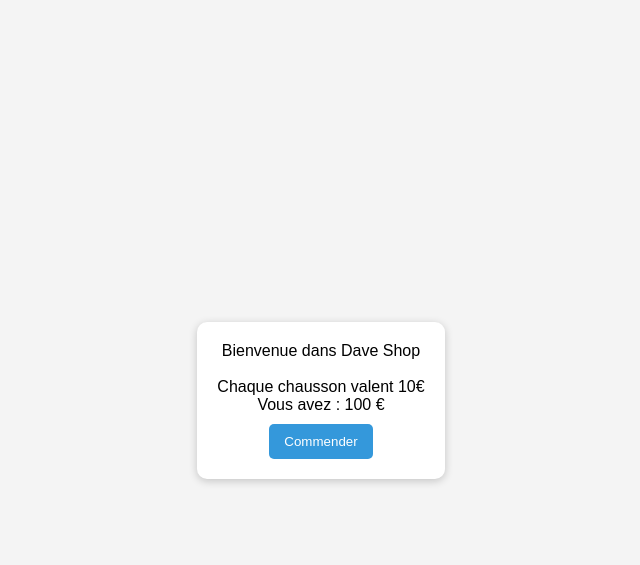
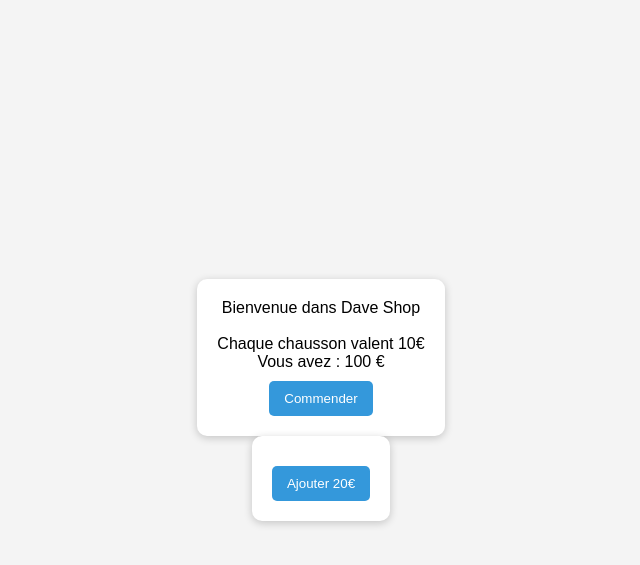
Before and after one commit to PetitJump/Magasin-Flask, a Flask app: page / in a window 1280 px wide. Shown: the top 565 px of the page, without its empty margins (319-959 px from the left). Run offline with Flask 3, Linux system fonts and the light colour scheme.

Commit message:
Ajout d'un système pour ce rajouter de l'argent

```diff
--- a/app.py
+++ b/app.py
@@ -147,5 +147,10 @@ def retour():
 
     return render_template('index.html', msg="Commende annuler", argent=session["argent"])
 
+@app.route('/ajouter', methods=['GET', 'POST'])
+def ajouter():
+    session["argent"] = int(session["argent"]) + 20
+    return render_template('index.html', msg="20€ on été ajouté à votre compte", argent=session["argent"])
+
 if __name__ == '__main__':
     app.run(debug=True)
--- a/templates/index.html
+++ b/templates/index.html
@@ -13,5 +13,10 @@
             Vous avez : {{argent}} €<br>
             <input type="submit" value="Commender">
     </form>
+
+    <form action="/ajouter" method="POST">
+        <input type="submit" value="Ajouter 20€">
+    </form>
+
 </body>
 </html>
--- a/templates/taille.html
+++ b/templates/taille.html
@@ -21,5 +21,8 @@
     </form>
 
 
+
+
+
 </body>
 </html>
```
Also changed, not shown: README.md, database.db.
